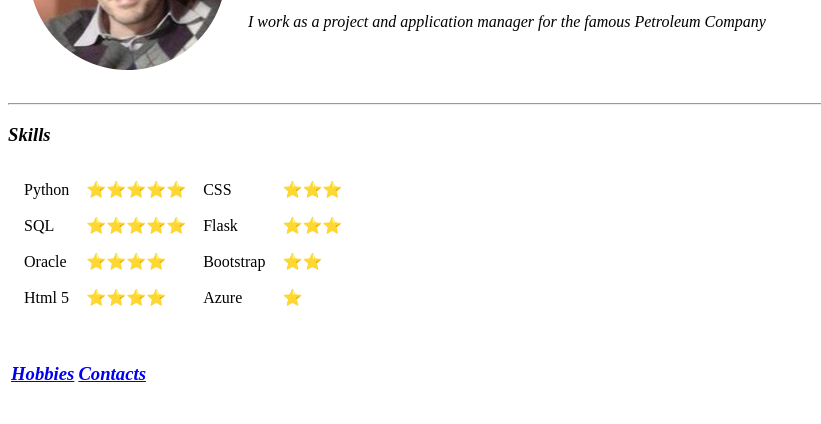
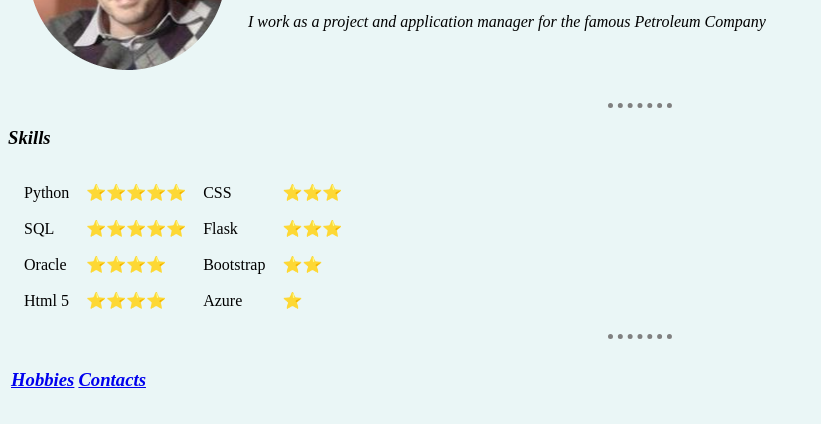
Before and after one commit to FabioCastelfranco/resume, a plain HTML site: page index.html in a window 1280 px wide. Shown: the part 156-580 px from the top of the page, without its empty margins (0-821 px from the left). Drawn offline with Linux system fonts and the light colour scheme.

Commit message:
Add files via upload

```diff
--- a/index.html
+++ b/index.html
@@ -3,6 +3,19 @@
 <head>
     <meta charset="UTF-8">
     <title>Fabio Olevano's Personal Site</title>
+    <style>
+        body {
+            background-color: #EAF6F6;
+        }
+
+        hr {
+            border-style: dotted none none;
+            width: 5%;
+            border-color: grey;
+            border-width: 5px;
+
+        }
+    </style>
 </head>
 
 <body>
@@ -45,7 +58,7 @@
             <td>⭐</td>
         </tr>
     </table>
-    <br>
+    <hr>
     <table>
         <tr>
             <td>
```
